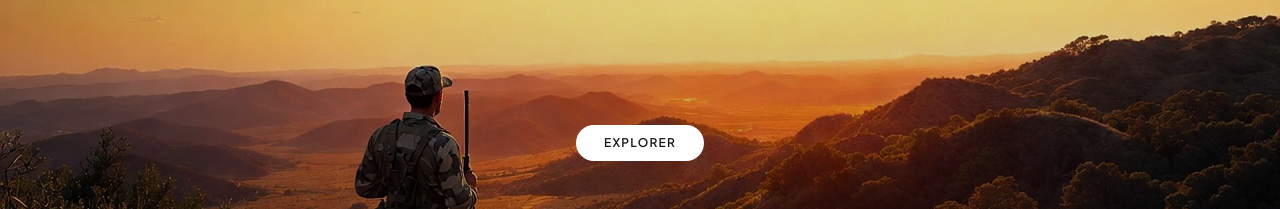
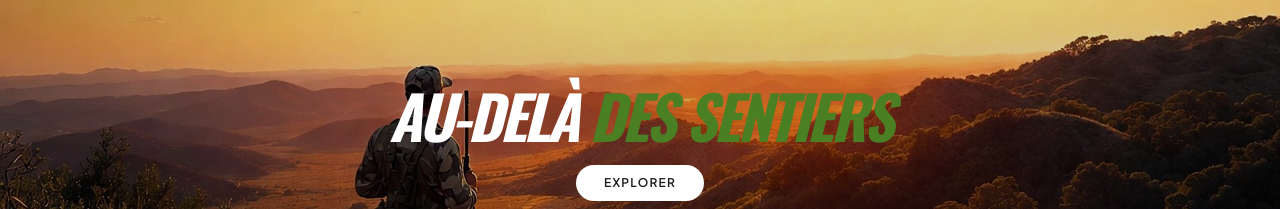
Before and after one commit to Sim-Maker2007/ecotonegatineau, a React (Vite) app: page / in a window 1280 px wide. Shown: the part 285-494 px from the top of the page. Built offline with nearby package versions, Linux system fonts and the light colour scheme; no server answers.

Commit message:
fix: restore hero tagline text
Co-Authored-By: Claude Opus 4.6 <noreply@anthropic.com>

```diff
--- a/src/components/Hero.jsx
+++ b/src/components/Hero.jsx
@@ -14,6 +14,12 @@ export default function Hero() {
       />
       <div className="absolute inset-0 bg-gradient-to-t from-black/50 via-black/20 to-transparent" />
       <div className="relative h-full flex flex-col items-center justify-center text-center px-6">
+        <motion.h1
+          initial={{ opacity: 0, y: 20 }} animate={{ opacity: 1, y: 0 }} transition={{ duration: 0.6 }}
+          className="text-white text-4xl md:text-6xl font-extrabold font-oswald leading-none mb-5 italic tracking-tighter"
+        >
+          {t.hero.title} <span className="text-ecotone-green">{t.hero.subtitle}</span>
+        </motion.h1>
         <motion.button
           initial={{ opacity: 0, y: 10 }} animate={{ opacity: 1, y: 0 }} transition={{ duration: 0.4, delay: 0.2 }}
           onClick={() => document.getElementById('categories')?.scrollIntoView({ behavior: 'smooth' })}
```
